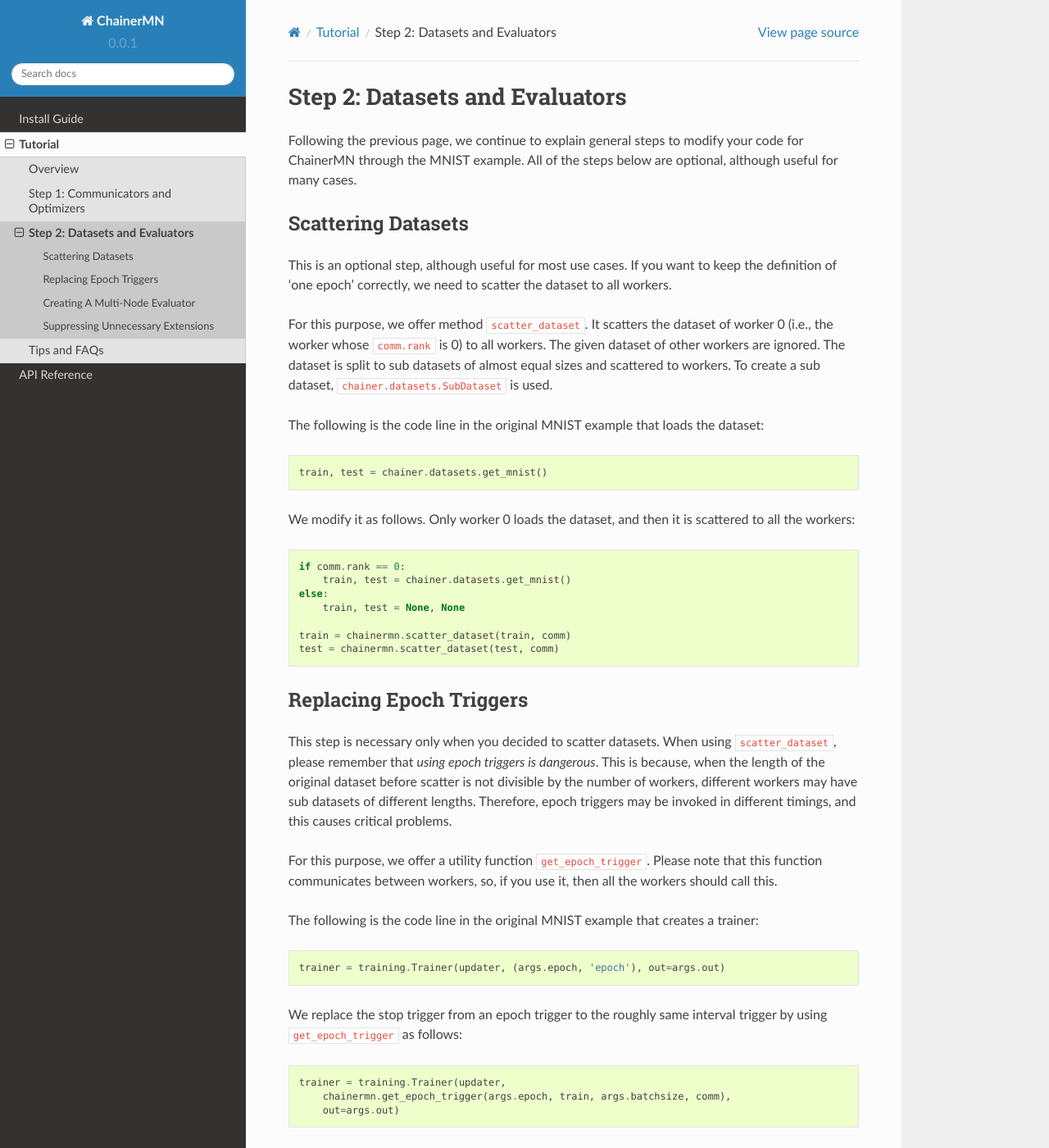
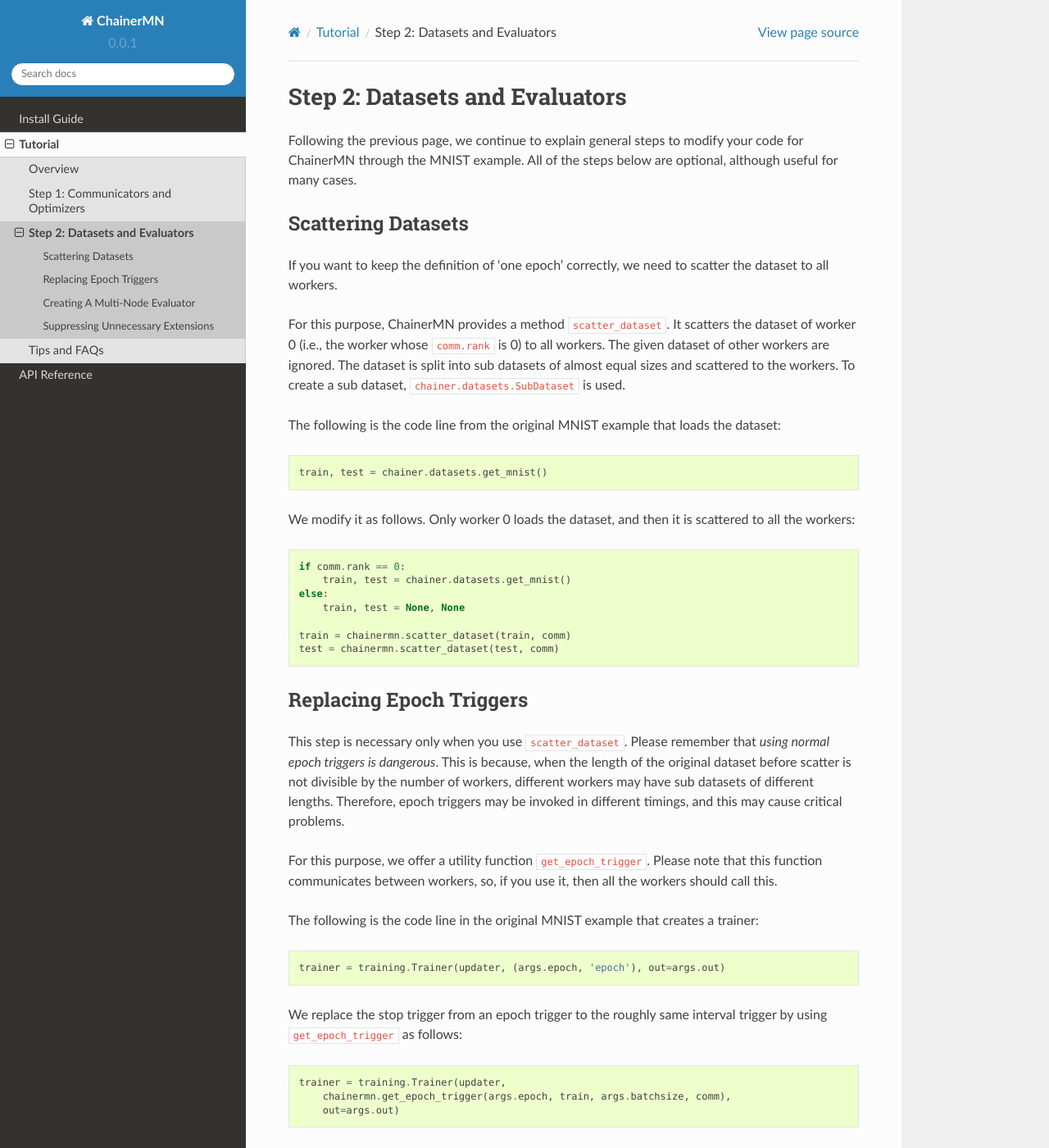
Before and after one commit to chainer/chainermn, a Sphinx documentation site: the page built from docs/source/tutorial/step2_datasets_evaluators.rst, in a window 1280 px wide and 1400 px high. Shown: the whole window at 82% size. Built offline with Sphinx 7.4.7 and the Read the Docs theme 2.0.0, drawn with Linux system fonts in a browser that asks for light colours; some of the changed text lies outside the part shown.

Commit message:
minor fixes

```diff
--- a/docs/source/tutorial/step1_communicators_optimizers.rst
+++ b/docs/source/tutorial/step1_communicators_optimizers.rst
@@ -77,7 +77,7 @@
 the model parameters are updated
 by using gradients that are aggregated over all the workers.
 However,
-your MNIST example still have a few problems or rooms of improvement.
+your MNIST example still has a few problems or rooms of improvement.
 In the next page, we will see how to address the following problems:
 
 * Training period is wrong; 'one epoch' is not one epoch.
--- a/docs/source/tutorial/step2_datasets_evaluators.rst
+++ b/docs/source/tutorial/step2_datasets_evaluators.rst
@@ -11,18 +11,17 @@
 Scattering Datasets
 ~~~~~~~~~~~~~~~~~~~
 
-This is an optional step, although useful for most use cases.
 If you want to keep the definition of 'one epoch' correctly,
 we need to scatter the dataset to all workers.
 
-For this purpose, we offer method ``scatter_dataset``.
+For this purpose, ChainerMN provides a method ``scatter_dataset``.
 It scatters the dataset of worker 0 (i.e., the worker whose ``comm.rank`` is 0)
 to all workers. The given dataset of other workers are ignored.
-The dataset is split to sub datasets of almost equal sizes and scattered
-to workers. To create a sub dataset, ``chainer.datasets.SubDataset`` is
+The dataset is split into sub datasets of almost equal sizes and scattered
+to the workers. To create a sub dataset, ``chainer.datasets.SubDataset`` is
 used.
 
-The following is the code line in the original MNIST example that loads the dataset::
+The following is the code line from the original MNIST example that loads the dataset::
 
   train, test = chainer.datasets.get_mnist()
 
@@ -41,14 +40,13 @@
 Replacing Epoch Triggers
 ~~~~~~~~~~~~~~~~~~~~~~~~
 
-This step is necessary only when you decided to scatter datasets.
-When using ``scatter_dataset``,
-please remember that *using epoch triggers is dangerous*.
+This step is necessary only when you use ``scatter_dataset``.
+Please remember that *using normal epoch triggers is dangerous*.
 This is because, when the length of the original dataset before scatter
 is not divisible by the number of workers,
 different workers may have sub datasets of different lengths.
 Therefore, epoch triggers may be invoked in different timings,
-and this causes critical problems.
+and this may cause critical problems.
 
 For this purpose, we offer a utility function ``get_epoch_trigger``.
 Please note that this function communicates between workers,
@@ -80,7 +78,7 @@
 It behaves exactly same as the given original evaluator
 except that it reports the average of results over all workers.
 
-The following line in the original MNIST example adds a evalautor extension to the trainer::
+The following line from the original MNIST example adds a evalautor extension to the trainer::
 
   trainer.extend(extensions.Evaluator(test_iter, model, device=args.gpu))
 
@@ -95,10 +93,9 @@
 Suppressing Unnecessary Extensions
 ~~~~~~~~~~~~~~~~~~~~~~~~~~~~~~~~~~
 
-This step is also an optional step, although useful for most use cases.
-Some of extensions should be invoked only at one of the workers.
-For example, if ``PrintReport`` extension is invoked at all the workers,
-many redundant lines will appear at your stdout.
+Some of extensions should be invoked only by one of the workers.
+For example, if ``PrintReport`` extension is invoked by all of the workers,
+many redundant lines will appear in your console.
 Therefore, it is convenient to register these extensions
 only at workers of rank zero as follows::
 
@@ -110,6 +107,7 @@
            'main/accuracy', 'validation/main/accuracy', 'elapsed_time']))
       trainer.extend(extensions.ProgressBar())
 
-Please note that, even you are using ``scatter_dataset``,
-for these extensions, ``get_epoch_trigger`` should not be used,
-and it is okay to use epoch triggers instead.
+Please note that ``chainermn.get_epoch_trigger`` should not be used
+for these extensions, even if you use ``scatter_dataset``.  You should
+use normal epoch triggers because these extensions are activated only
+in one worker.
```
